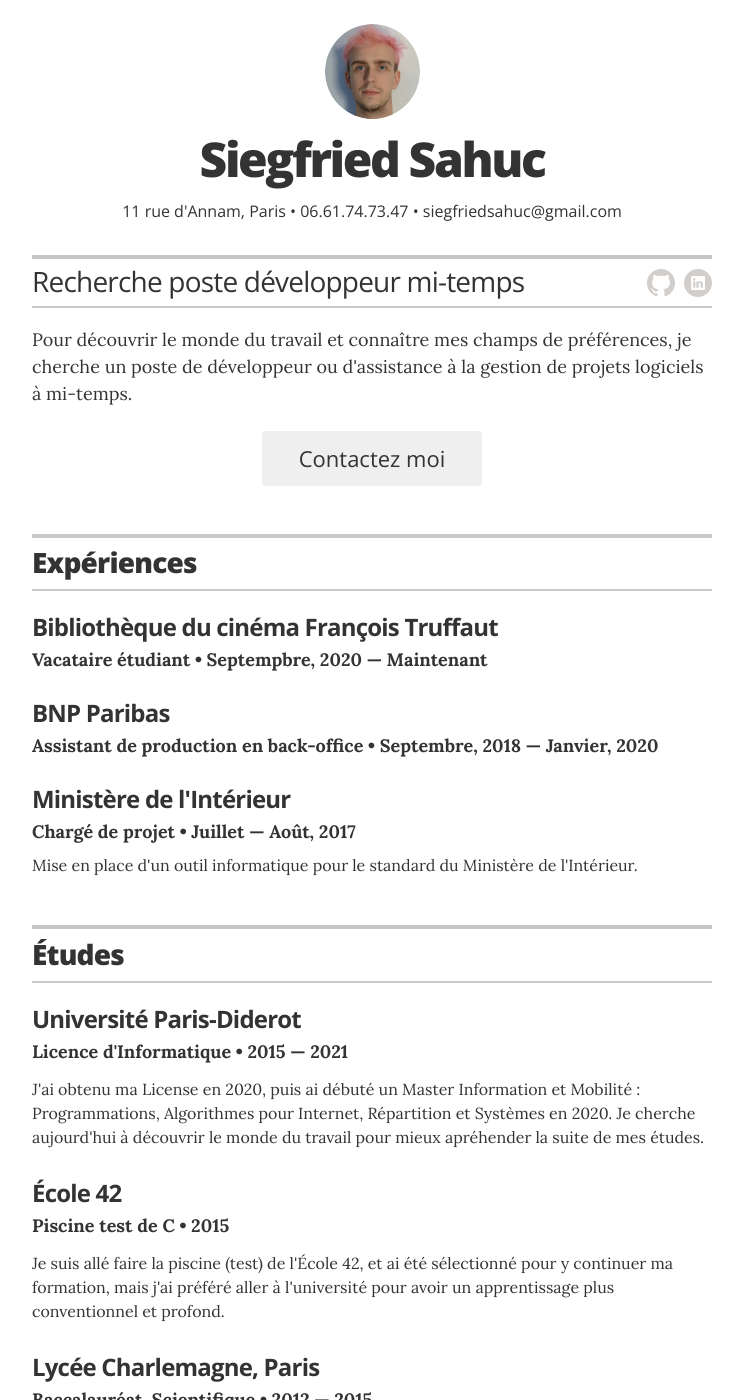
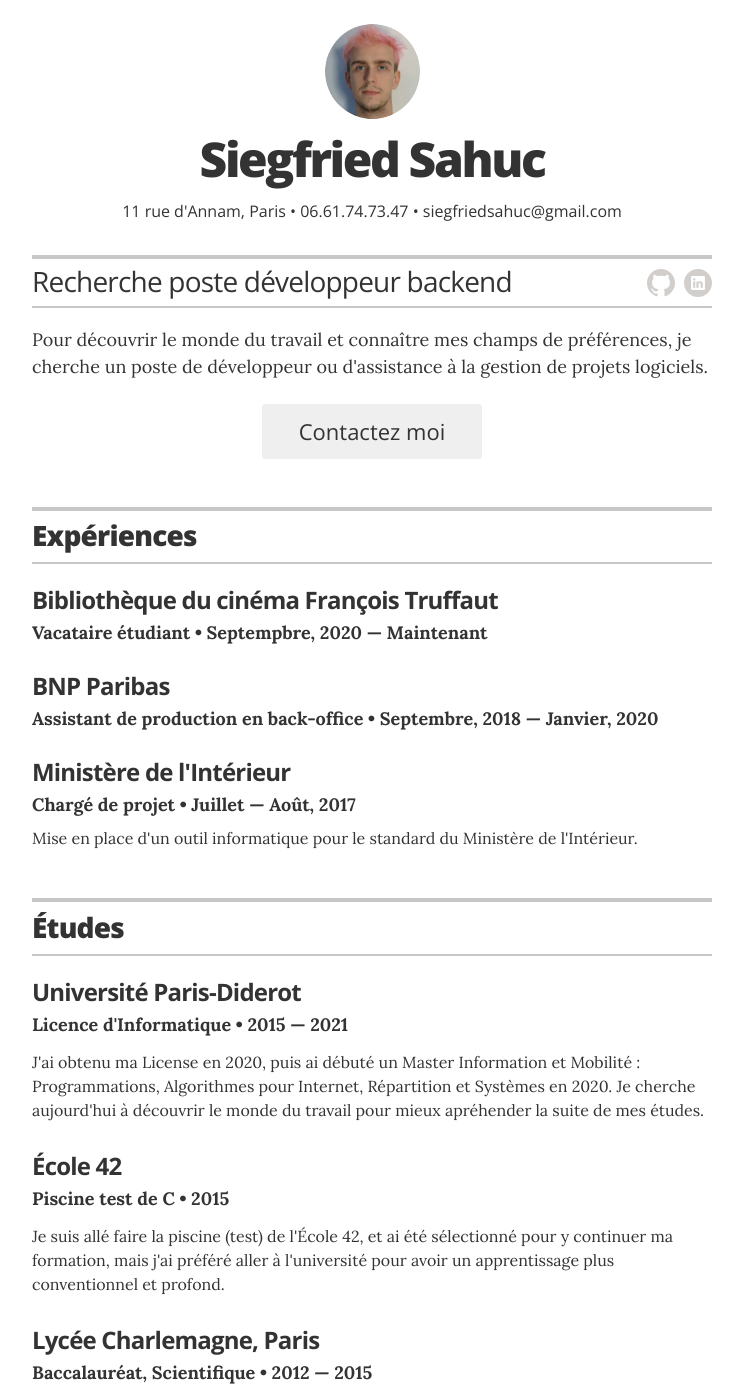
Before and after one commit to SiegfriedShc/CV, a Jekyll site: the page built from index.html, in a window 1280 px wide and 1400 px high. Shown: the whole window, without its empty margins (268-1011 px from the left). Built offline with Jekyll 4.4.1, drawn with Linux system fonts in a browser that asks for light colours; some of the changed text lies outside the part shown.

Commit message:
Update no part-time

```diff
--- a/_config.yml
+++ b/_config.yml
@@ -11,7 +11,7 @@ sass:
 # Resume settings
 resume_avatar:                  "true"
 resume_name:                    "Siegfried Sahuc"
-resume_title:                   "Recherche poste développeur mi-temps"
+resume_title:                   "Recherche poste développeur backend"
 
 # used for the contact button in _layouts/resume.html
 resume_contact_email:           "siegfriedsahuc+job@gmail.com"
@@ -23,7 +23,7 @@ resume_contact_address:         "11 rue d'Annam, Paris"
 resume_header_contact_info:     "11 rue d'Annam, Paris • 06.61.74.73.47 • siegfriedsahuc@gmail.com"
 display_header_contact_info:    "true"
 
-resume_header_intro: "<p>Pour découvrir le monde du travail et connaître mes champs de préférences, je cherche un poste de développeur ou d'assistance à la gestion de projets logiciels à mi-temps. </p>"
+resume_header_intro: "<p>Pour découvrir le monde du travail et connaître mes champs de préférences, je cherche un poste de développeur ou d'assistance à la gestion de projets logiciels.</p>"
 
 # use "yes" to display the email contact button,
 # "no" to display an "I'm not looking for work" message,
--- a/_data/skills.yml
+++ b/_data/skills.yml
@@ -5,7 +5,7 @@
 
 # Systeme UNIX
 - skill: Connaissance du système UNIX
-  description: J'ai toujours beaucoup aimé enrichir mes connaissances sur le fonctionnement d'UNIX, mes cours préférés à l'université étaint les cours de système.
+  description: J'ai toujours beaucoup aimé enrichir mes connaissances sur le fonctionnement d'UNIX, mes cours préférés à l'université étaint les cours de système (C).
 
 # Protocole Reseaux
 - skill: Protocoles et Réseaux
```
Also changed, not shown: 1 other file.
